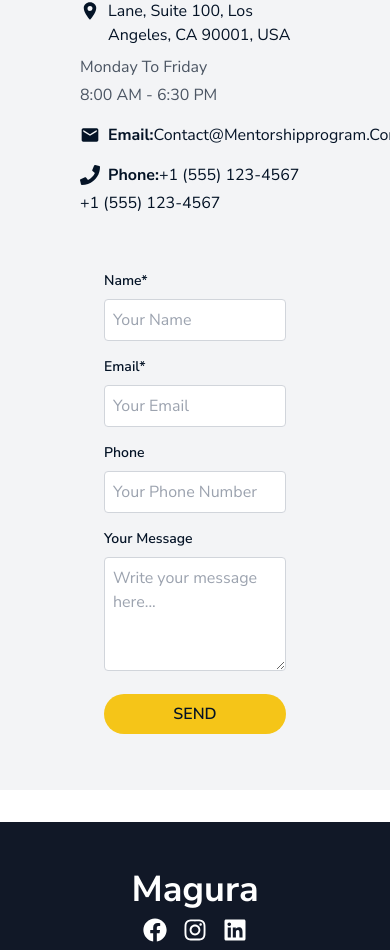
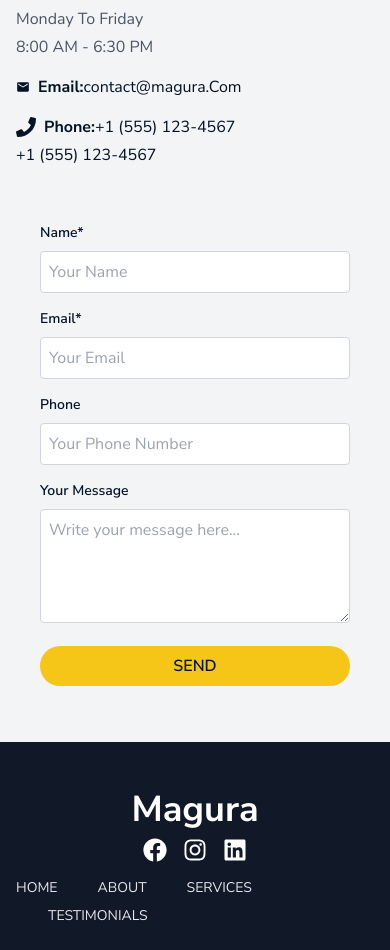
Before and after one commit to mahmudhasan-web/dajmagura-frontEnd, a Next.js app: page / in a window 390 px wide. Shown: the part 2359-3309 px from the top of the page. Built offline with nearby package versions, Linux system fonts and the light colour scheme.

Commit message:
project rest in peach

```diff
--- a/src/components/ContactUs/ContactUs.tsx
+++ b/src/components/ContactUs/ContactUs.tsx
@@ -6,8 +6,8 @@ import Button from '../shared/Button/Button';
 
 const ContactUs = () => {
   return (
-    <div className='section-gap'>
-      <div className="flex flex-col md:flex-row items-center justify-around py-8 px-20 bg-gray-100 ">
+    <div className='section-gap bg-gray-100 container'>
+      <div className="flex flex-col md:flex-row items-center justify-around py-8  lg:px-20 ">
         {/* Contact Info Section */}
         <div className="w-full md:w-1/3 mb-8 md:mb-0">
           <h2 className="text-2xl font-bold mb-4">Contact Us</h2>
@@ -26,8 +26,8 @@ const ContactUs = () => {
           </div>
           <div className="mb-4">
             <p className="flex items-center">
-              <span className="text-xl mr-2"><MdEmail /></span>
-              <strong>Email:</strong> Contact@Mentorshipprogram.Com
+              <span className="text-sm sm:text-xl mr-2"><MdEmail /></span>
+              <strong>Email:</strong> contact@magura.Com
             </p>
           </div>
           <div>
--- a/src/components/Footer/Footer.tsx
+++ b/src/components/Footer/Footer.tsx
@@ -4,7 +4,7 @@ import { FaFacebook, FaInstagram, FaLinkedin } from 'react-icons/fa';
 
 const Footer = () => {
   return (
-    <div className='section-gap'>
+    <div className=''>
       <footer className="bg-gray-900 text-white py-12">
         <div className="container mx-auto flex flex-col md:flex-row justify-between items-center">
           {/* Logo and Social Icons */}
@@ -28,7 +28,7 @@ const Footer = () => {
 
           {/* Rights Section */}
           <div className="text-sm text-gray-200 space-y-6">
-            <ul className="flex space-x-8 text-sm font-medium mb-4 md:mb-0">
+            <ul className="flex flex-wrap gap-2 space-x-8 text-sm font-medium mb-4 md:mb-0">
               <li>
                 <Link href="/" className="hover:text-gray-400">
                   HOME
--- a/src/components/our-services/OurServices.tsx
+++ b/src/components/our-services/OurServices.tsx
@@ -13,10 +13,9 @@ import ContactService from "./ContactService";
 
 const OurServices = () => {
   return (
-    <div className="container">
     <ParallaxProvider>
+      <PageHeader title="Our Services" backgroundImage={servicesBg.src} />
       <PropertyManagement />
-        <PageHeader title="Our Services" backgroundImage={servicesBg.src} />
       <ContactService />
       <FeaturesSection title="Why Choose Us" features={whychooseUs} />
       <ParallaxCta
@@ -27,7 +26,6 @@ const OurServices = () => {
         title="Contact us today to schedule a consultation and unlock your property's full potential!"
       />
     </ParallaxProvider>
-    </div>
   );
 };
 
--- a/src/components/our-services/PropertyManagement.tsx
+++ b/src/components/our-services/PropertyManagement.tsx
@@ -44,18 +44,19 @@ const PropertyManagement = () => {
               alt={item.title}
               width={200}
               height={200}
-              className="object-cover max-w-[500px] aspect-square w-full mx-auto transition-transform duration-1000"
+              className="object-cover w-[250px] sm:w-[300px] md:w-[500px] aspect-square mx-auto transition-transform duration-1000"
               sizes="(max-width: 300px) 100vw, 50vw"
             />
+
             <div className="absolute group-hover:h-full transition-all bottom-0 left-0 w-full h-[180px] bg-gradient-to-t from-[#041326] text-[#fefffc] flex group-hover:items-center justify-center flex-col group-hover:flex-row to-black/0">
-              <div className="group-hover:opacity-0 absolute bottom-8 left-5 font-bold text-3xl lg:text-4xl font-lora">
+              <div className="group-hover:opacity-0 absolute bottom-8 left-5 font-bold text-2xl sm:text-3xl lg:text-4xl font-lora">
                 {item.title}
               </div>
               <div className="text-center opacity-0 group-hover:opacity-100 px-4">
-                <div className="group-hover:opacity-100 opacity-0 font-bold  text-3xl lg:text-4xl font-lora">
+                <div className="group-hover:opacity-100 opacity-0 font-bold text-2xl sm:text-3xl lg:text-4xl font-lora">
                   {item.title}
                 </div>
-                <p className="text-2xl mt-4">{item.header}</p>
+                <p className="text-xl md:text-2xl mt-4">{item.header}</p>
               </div>
             </div>
           </div>
```
Lines whose indentation alone changed are shown as unchanged.
